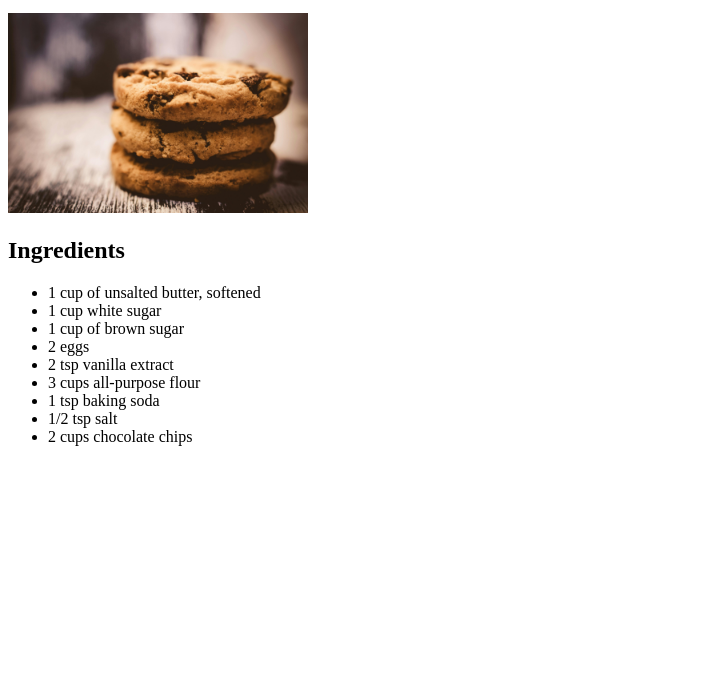
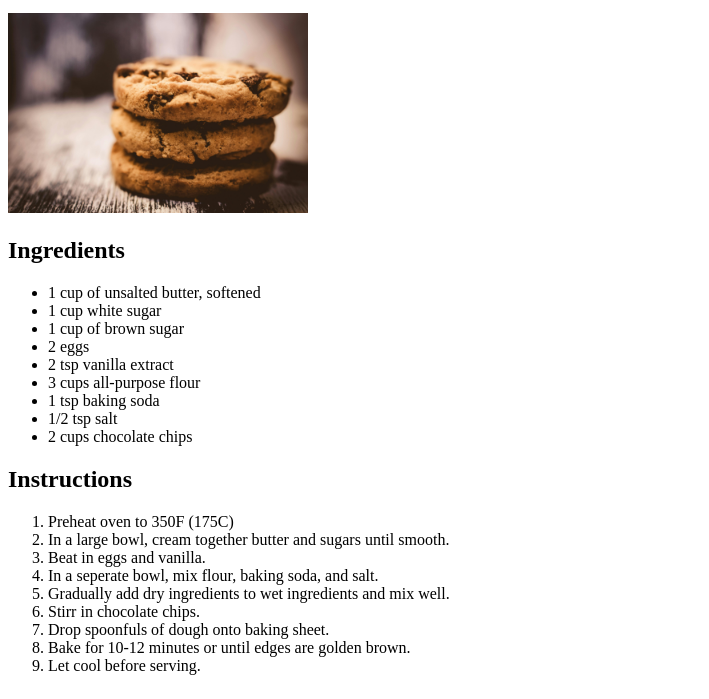
Before and after one commit to straumoy/14-Recipe-Page, a plain HTML site: page index.html in a window 1280 px wide. Shown: the part 101-800 px from the top of the page, without its empty margins (0-709 px from the left). Drawn offline with Linux system fonts and the light colour scheme.

Commit message:
added instructions

```diff
--- a/index.html
+++ b/index.html
@@ -23,9 +23,20 @@
         <li>1 tsp baking soda</li>
         <li>1/2 tsp salt</li> <!--aka a little bit of that ocean-->
         <li>2 cups chocolate chips</li>
+    </ul>
 
-
-    </ul>
+    <h2>Instructions</h2>
+    <ol>
+        <li>Preheat oven to 350F (175C)</li> <!--preheat, not prehit. Unless it's a bad oven-->
+        <li>In a large bowl, cream together butter and sugars until smooth.</li>
+        <li>Beat in eggs and vanilla.</li>
+        <li>In a seperate bowl, mix flour, baking soda, and salt.</li>
+        <li>Gradually add dry ingredients to wet ingredients and mix well.</li>
+        <li>Stirr in chocolate chips.</li>
+        <li>Drop spoonfuls of dough onto baking sheet.</li>
+        <li>Bake for 10-12 minutes or until edges are golden brown.</li>
+        <li>Let cool before serving.</li>
+    </ol>
 </body>
 
 </html>
```
